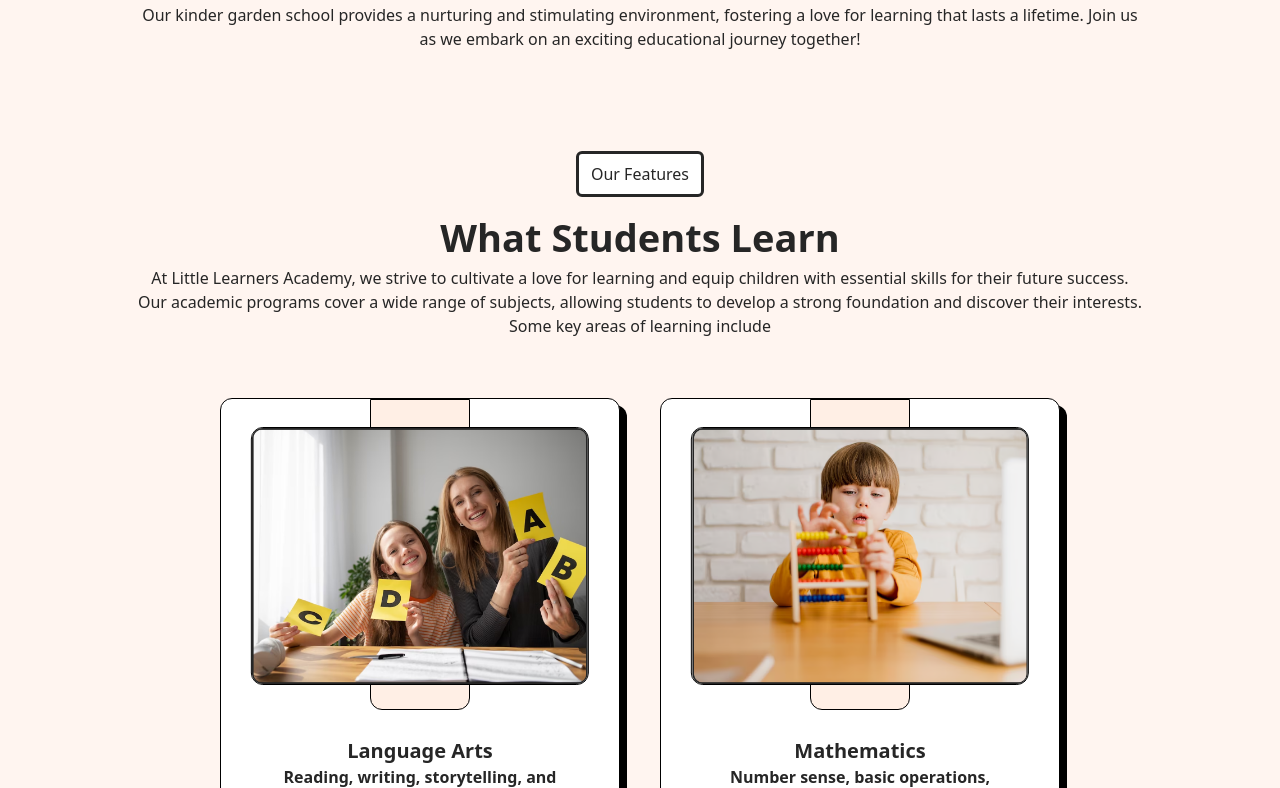
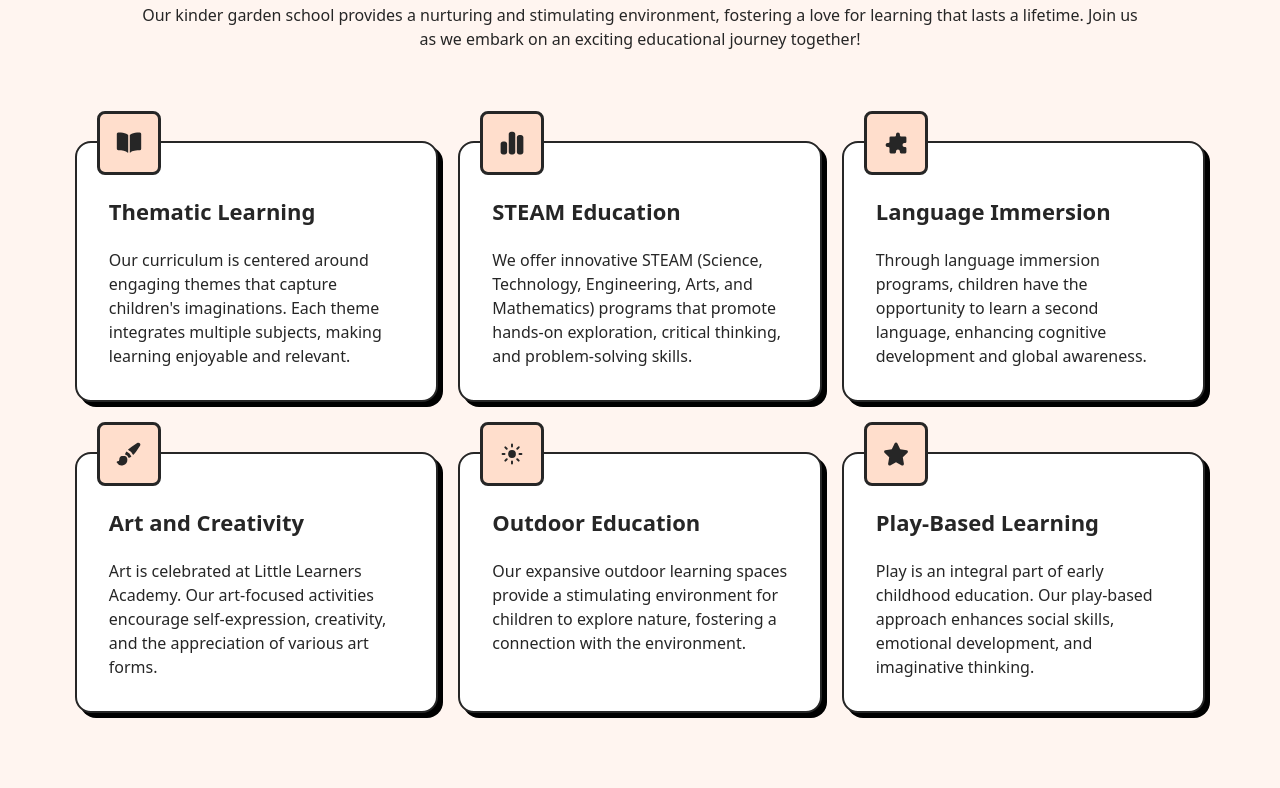
Before and after one commit to Ahmedatia99/School-Education, a React (Vite) app: page /academics in a window 1280 px wide. Shown: the part 732-1520 px from the top of the page. Built offline with nearby package versions, Linux system fonts and the light colour scheme.

Commit message:
add SpecialFuture section and changes boxPhoyoinPosition and add style

```diff
--- a/src/components/Academics/SpecialFuture.tsx
+++ b/src/components/Academics/SpecialFuture.tsx
@@ -1,5 +1,51 @@
 import React from "react";
 import SubContainer from "../common/SubContainer";
+import BoxPhotoInPosition from "../common/BoxPhotoInPosition";
+import { IoBook } from "react-icons/io5";
+import { FaChartSimple } from "react-icons/fa6";
+import { HiPuzzle } from "react-icons/hi";
+import { HiPaintBrush } from "react-icons/hi2";
+import { HiMiniSun } from "react-icons/hi2";
+import { FaStar } from "react-icons/fa6";
+
+const SpecialData = [
+  {
+    icon: IoBook,
+    h3Text: "Thematic Learning",
+    pText:
+      "Our curriculum is centered around engaging themes that capture children's imaginations. Each theme integrates multiple subjects, making learning enjoyable and relevant.",
+  },
+  {
+    icon: FaChartSimple,
+    h3Text: "STEAM Education",
+    pText:
+      "We offer innovative STEAM (Science, Technology, Engineering, Arts, and Mathematics) programs that promote hands-on exploration, critical thinking, and problem-solving skills.",
+  },
+  {
+    icon: HiPuzzle,
+    h3Text: "Language Immersion",
+    pText:
+      "Through language immersion programs, children have the opportunity to learn a second language, enhancing cognitive development and global awareness.",
+  },
+  {
+    icon: HiPaintBrush,
+    h3Text: "Art and Creativity",
+    pText:
+      "Art is celebrated at Little Learners Academy. Our art-focused activities encourage self-expression, creativity, and the appreciation of various art forms.",
+  },
+  {
+    icon: HiMiniSun,
+    h3Text: "Outdoor Education",
+    pText:
+      "Our expansive outdoor learning spaces provide a stimulating environment for children to explore nature, fostering a connection with the environment.",
+  },
+  {
+    icon: FaStar,
+    h3Text: "Play-Based Learning",
+    pText:
+      "Play is an integral part of early childhood education. Our play-based approach enhances social skills, emotional development, and imaginative thinking.",
+  },
+];
 
 function SpecialFuture() {
   return (
@@ -11,6 +57,11 @@ function SpecialFuture() {
           "Our kinder garden school provides a nurturing and stimulating environment, fostering a love for learning that lasts a lifetime. Join us as we embark on an exciting educational journey together!"
         }
       />
+      <div className="w-full h-full flex items-center justify-center">
+        <div className="  lg:w-[90%] md:w-full h-full grid sm:grid-cols-1 md:grid-cols-3 lg:grid-cols-3  gap-5">
+          <BoxPhotoInPosition boxes={SpecialData} />
+        </div>
+      </div>
     </div>
   );
 }
--- a/src/components/common/BoxPhotoInPosition.tsx
+++ b/src/components/common/BoxPhotoInPosition.tsx
@@ -1,26 +1,32 @@
 import React from "react";
-type BoxPhotoInPositionProps = {
-  imgSrc: string;
-  h3Text: string;
-  pText: string;
-};
-function BoxPhotoInPosition({
-  imgSrc,
-  h3Text,
-  pText,
-}: BoxPhotoInPositionProps) {
+import type { IconType } from "react-icons";
+
+type BoxObject = { pText: string; h3Text: string; icon: IconType };
+
+type BoxPhotoInPositionPraams = { boxes: BoxObject[] };
+
+function BoxPhotoInPosition({ boxes }: BoxPhotoInPositionPraams) {
   return (
-    <div className="   relative flex flex-col items-start gap-5 p-8 pt-10 border-2 rounded-2xl w-full [box-shadow:5px_5px_0_black] bg-white">
-      <img
-        src={imgSrc}
-        alt=""
-        className="absolute top-0 left-5 w-15 rounded-lg -translate-y-1/2"
-      />
-      <h3 className="font-bold text-[22px] text-center text-start w-[90%]">
-        {h3Text}
-      </h3>
-      <p className="">{pText}</p>
-    </div>
+    <>
+      {boxes.map((box, index) => (
+        <div
+          key={index}
+          className="achievement-box relative flex flex-col items-start gap-5 p-4 sm:p-8 pt-10 mt-[30px] border-2 rounded-2xl w-full [box-shadow:5px_5px_0_black] bg-white"
+        >
+          <div>
+            <box.icon
+              className="icon absolute top-0 left-5 rounded-lg -translate-y-1/2 p-4 w-16 h-16 border-3 "
+              style={{ backgroundColor: "#FFDECC" }}
+            />
+          </div>
+
+          <h3 className=" font-bold sm:text-[22px]  text-start  sm:w-[90%]">
+            {box.h3Text}
+          </h3>
+          <p className="font-medium">{box.pText}</p>
+        </div>
+      ))}
+    </>
   );
 }
 
--- a/src/style/main.css
+++ b/src/style/main.css
@@ -26,6 +26,10 @@
     .hero-span {
       @apply text-base md:text-xs font-bold text-center;
     }
+    .box-shadow{
+      @apply [box-shadow:6px_6px_0_black]
+    }
+
   }
 
   @theme {
@@ -35,3 +39,25 @@
     --color-light: #fff5f0;
     --color-orange: #ffefe5;
   }
+
+
+  /* Hide scrollbar for Chrome, Safari and Opera */
+.scrollbar-hide::-webkit-scrollbar {
+  display: none;
+}
+
+/* Hide scrollbar for IE, Edge and Firefox */
+.scrollbar-hide {
+  -ms-overflow-style: none;  /* IE and Edge */
+  scrollbar-width: none;  /* Firefox */
+}
+
+
+.hide-scrollbar::-webkit-scrollbar {
+  display: none; /* Chrome, Safari */
+}
+
+.hide-scrollbar {
+  -ms-overflow-style: none;  /* IE + Edge */
+  scrollbar-width: none;     /* Firefox */
+}
```
